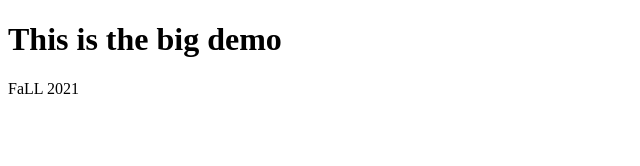
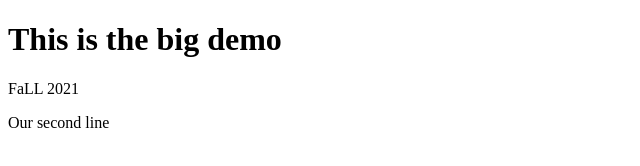
Before and after one commit to MaryamSajid/IS117, a plain HTML site: page index.html in a window 1280 px wide. Shown: the whole page, without its empty margins (0-640 px from the left). Drawn offline with Linux system fonts and the light colour scheme.

Commit message:
Ready to leave!

```diff
--- a/index.html
+++ b/index.html
@@ -7,5 +7,6 @@
 <body>
 <h1>This is the big demo</h1>
 <p>FaLL 2021</p>
+<p>Our second line</p>
 </body>
 </html>
```
